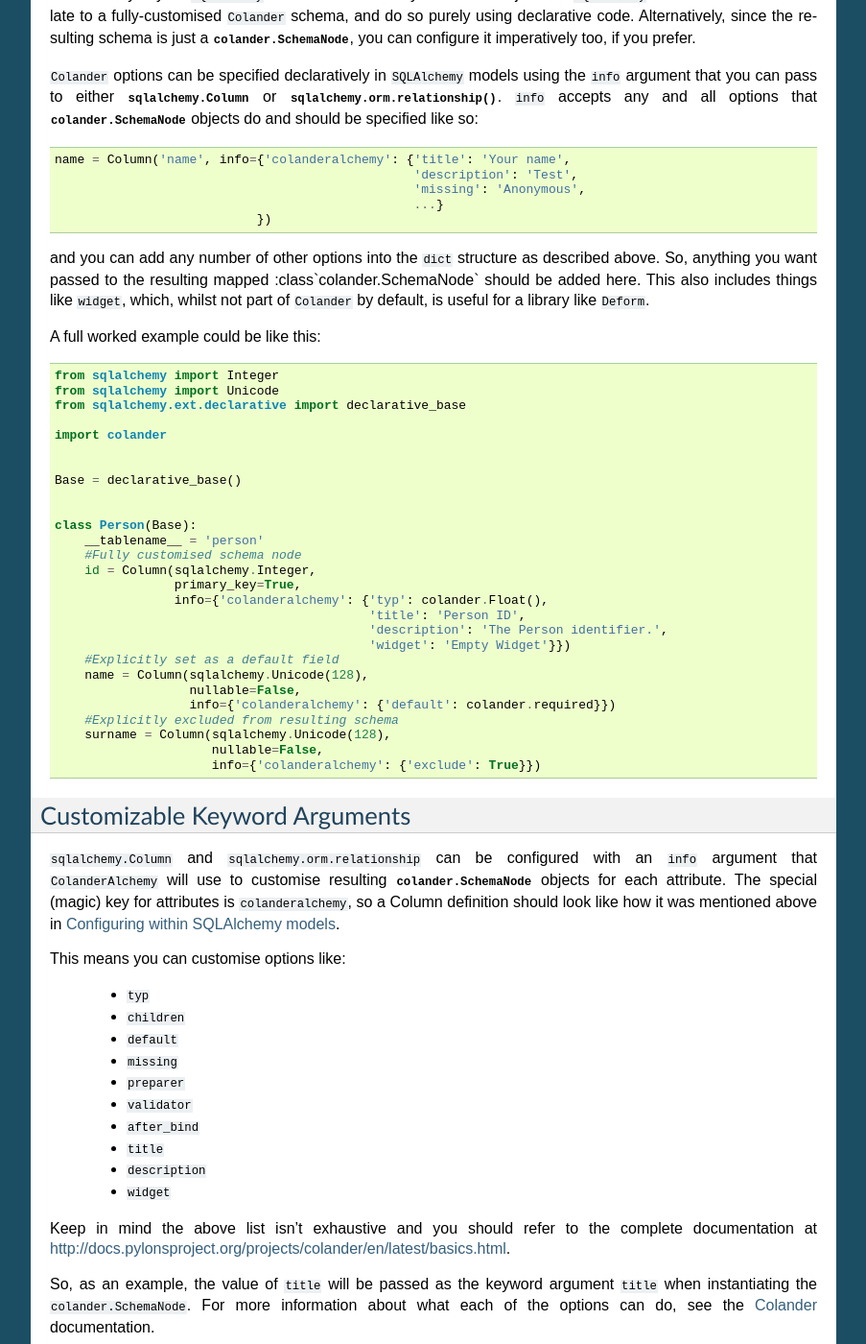
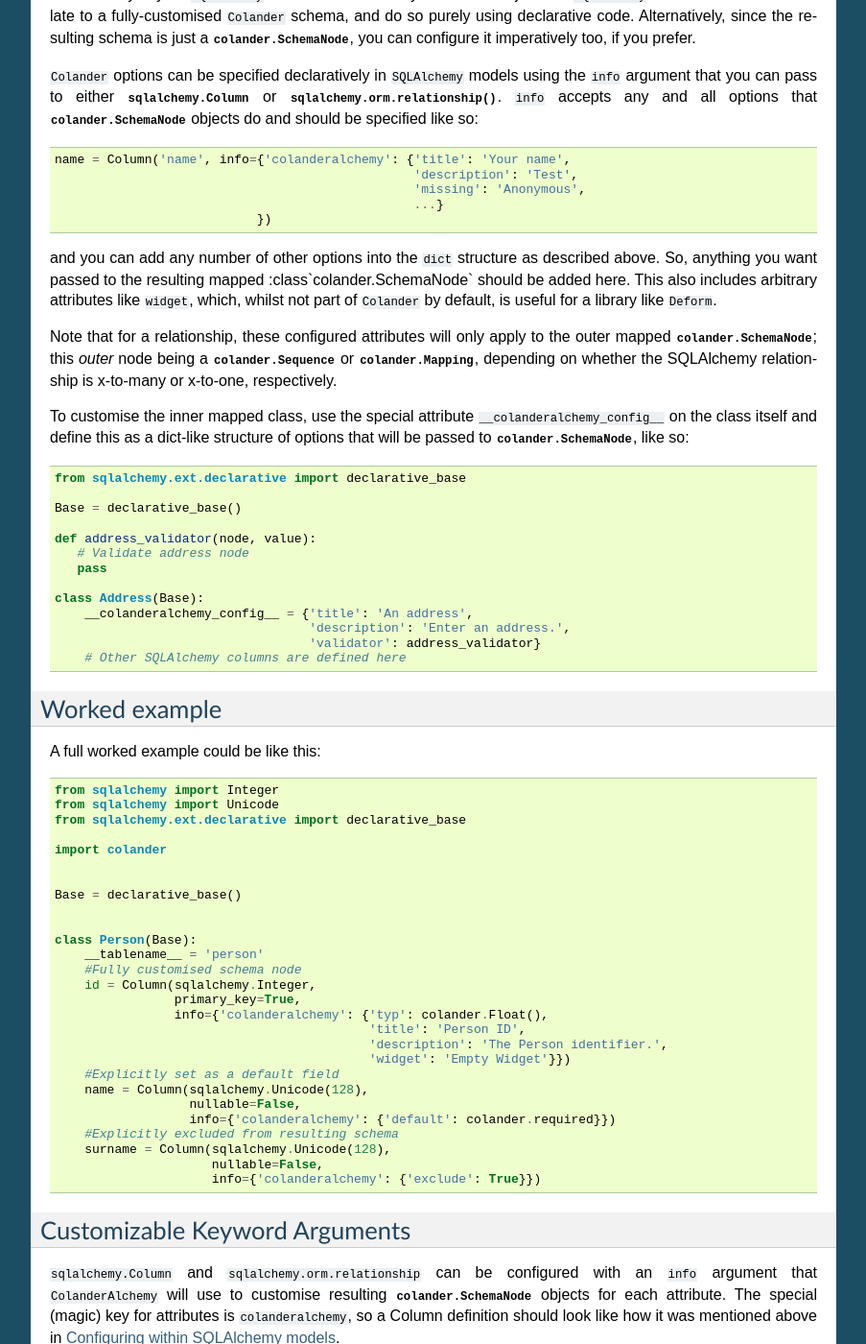
Before and after one commit to stefanofontanelli/ColanderAlchemy, a Sphinx documentation site: the page built from docs/source/customization.rst, in a window 1280 px wide and 1400 px high, scrolled down 615 px. Shown: the whole window at 96% size, without its empty margins (198-1101 px from the left). Built offline with Sphinx 7.4.7, drawn with Linux system fonts in a browser that asks for light colours; some of the changed text lies outside the part shown.

Commit message:
Update documentation for customisation of schema nodes

```diff
--- a/docs/source/customization.rst
+++ b/docs/source/customization.rst
@@ -51,7 +51,9 @@ if you prefer.
 using the ``info`` argument that you can pass to either
 :class:`sqlalchemy.Column` or :meth:`sqlalchemy.orm.relationship`.  ``info``
 accepts any and all options that :class:`colander.SchemaNode` objects do and
-should be specified like so::
+should be specified like so:
+
+.. code:: python
 
     name = Column('name', info={'colanderalchemy': {'title': 'Your name',
                                                     'description': 'Test',
@@ -62,10 +64,43 @@ should be specified like so::
 and you can add any number of other options into the ``dict`` structure as
 described above.  So, anything you want passed to the resulting mapped
 :class`colander.SchemaNode` should be added here.  This also includes
-things like ``widget``, which, whilst not part of ``Colander`` by default, is
-useful for a library like ``Deform``.
+arbitrary attributes like ``widget``, which, whilst not part of ``Colander`` by
+default, is useful for a library like ``Deform``.
 
-A full worked example could be like this::
+Note that for a relationship, these configured attributes will only apply to
+the outer mapped :class:`colander.SchemaNode`; this *outer* node being a
+:class:`colander.Sequence` or :class:`colander.Mapping`, depending on whether
+the SQLAlchemy relationship is x-to-many or x-to-one, respectively.
+
+To customise the inner mapped class, use the special attribute
+``__colanderalchemy_config__`` on the class itself and define this as a
+dict-like structure of options that will be passed to
+:class:`colander.SchemaNode`, like so:
+
+.. code:: python
+
+    from sqlalchemy.ext.declarative import declarative_base
+
+    Base = declarative_base()
+
+    def address_validator(node, value):
+       # Validate address node
+       pass
+
+    class Address(Base):
+        __colanderalchemy_config__ = {'title': 'An address',
+                                      'description': 'Enter an address.',
+                                      'validator': address_validator}
+        # Other SQLAlchemy columns are defined here
+
+
+
+Worked example
+--------------
+
+A full worked example could be like this:
+
+.. code:: python
 
     from sqlalchemy import Integer
     from sqlalchemy import Unicode
@@ -136,6 +171,8 @@ what ``ColanderAlchemy`` itself does:
       Extremely useful for keeping a ``Column`` or ``relationship`` out of
       a schema.  For instance, an internal field that shouldn't be made
       available on a ``Deform`` form.
-    * ``children`` - XXX
-    * ``name`` - XXX
-    * ``typ`` - XXX
+    * ``children`` - An iterable (such as a list or tuple) of child nodes
+      that should be used explicitly rather than mapping the current
+      SQLAlchemy aspect.
+    * ``name`` - Identifier for the resulting mapped Colander node.
+    * ``typ`` - An explicitly-configured Colander node type.
```
Also changed, not shown: docs/source/index.rst (+13 -2 lines), 1 other file.
